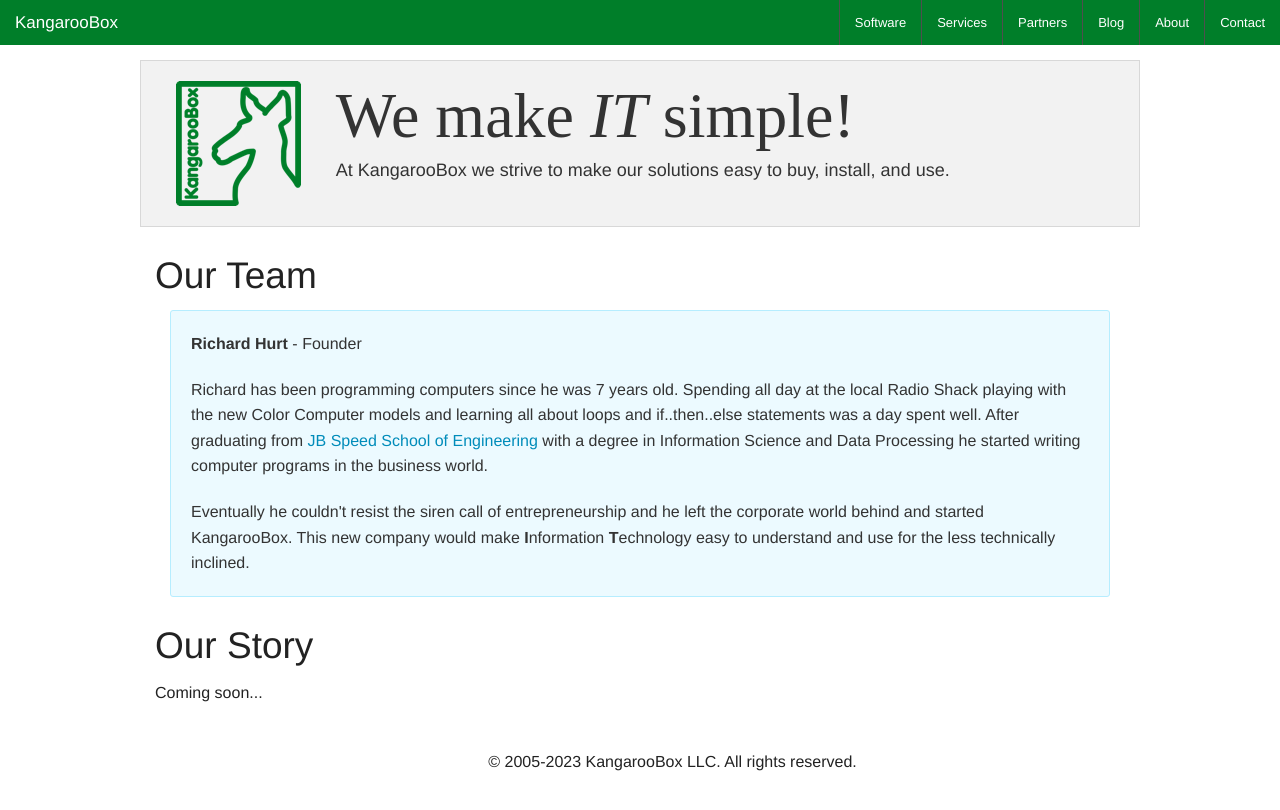
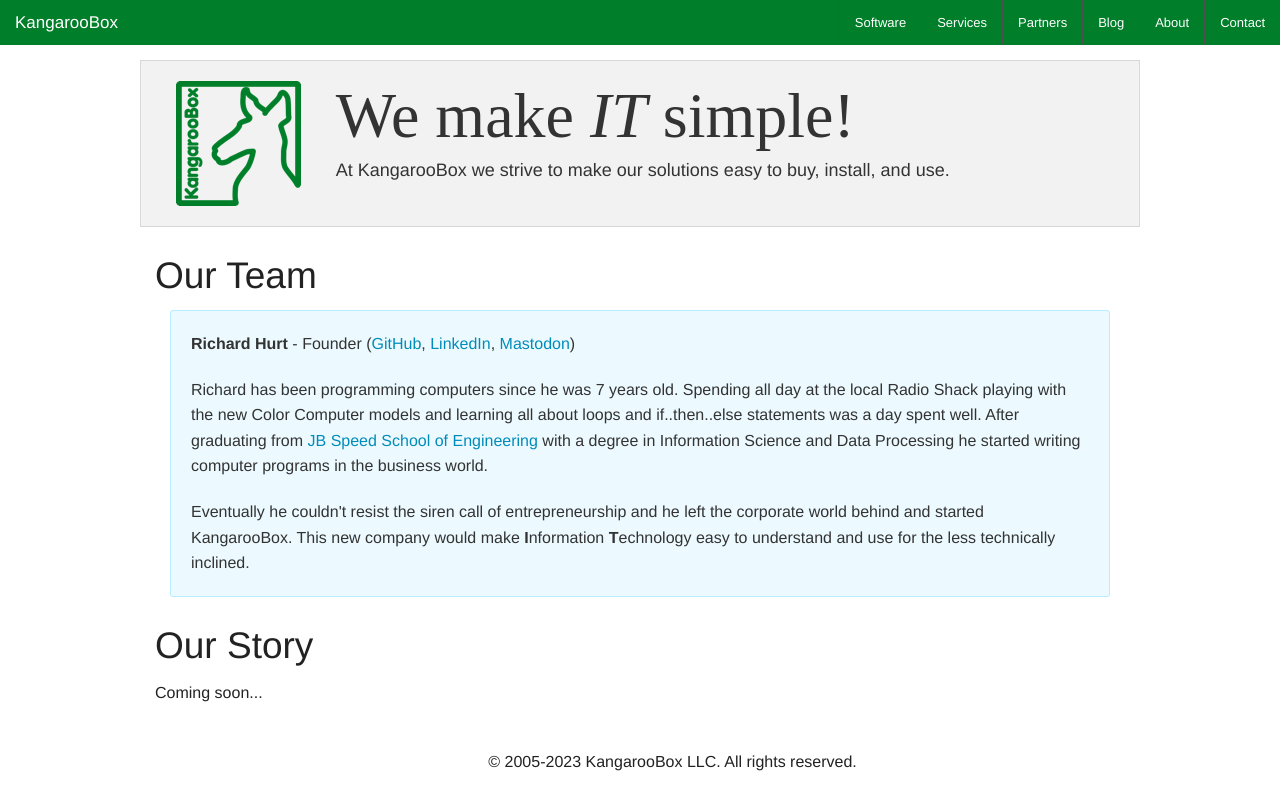
Before and after one commit to KangarooBox/kangaroobox.github.io, a Jekyll site: the page built from about.html, in a window 1280 px wide. Shown: the top 810 px of the page. Built offline with Jekyll 4.4.1, drawn with Linux system fonts in a browser that asks for light colours; some web fonts are replaced.

```diff
--- a/about.html
+++ b/about.html
@@ -8,7 +8,11 @@ permalink: about/
     <h2>Our Team</h2>
     <div class="large-12 columns">
       <div class="panel callout radius">
-        <p><strong>Richard Hurt</strong> - Founder</p>
+        <p><strong>Richard Hurt</strong> - Founder
+          (<a href="https://github.com/rnhurt">GitHub</a>,
+            <a href="https://www.linkedin.com/in/rnhurt/">LinkedIn</a>,
+            <a rel="me" href="https://mastodon.social/@rnhurt">Mastodon</a>)
+        </p>
         <p>
           Richard has been programming computers since he was 7 years old.  Spending all day at the local
           Radio Shack playing with the new Color Computer models and learning all about loops and if..then..else
```
